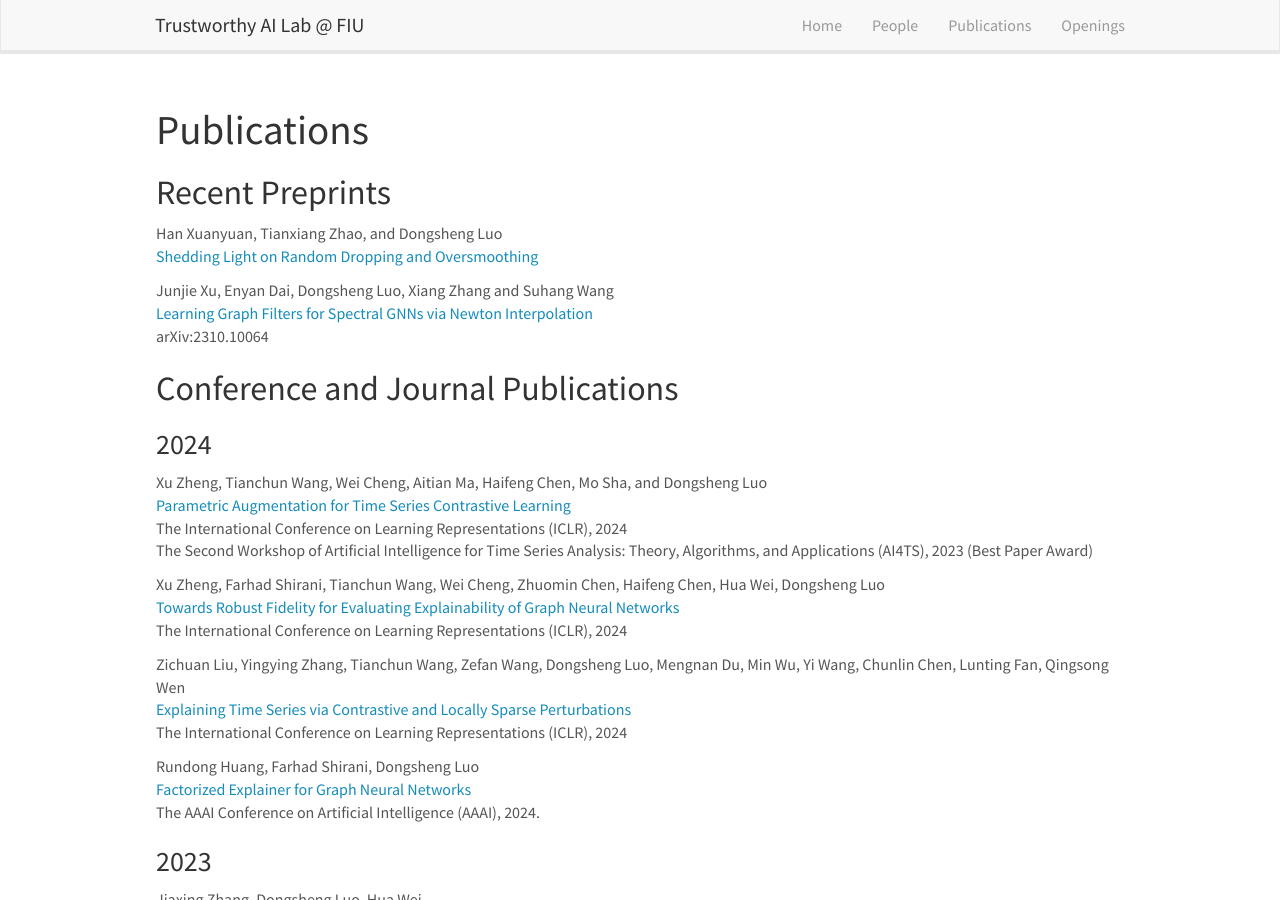
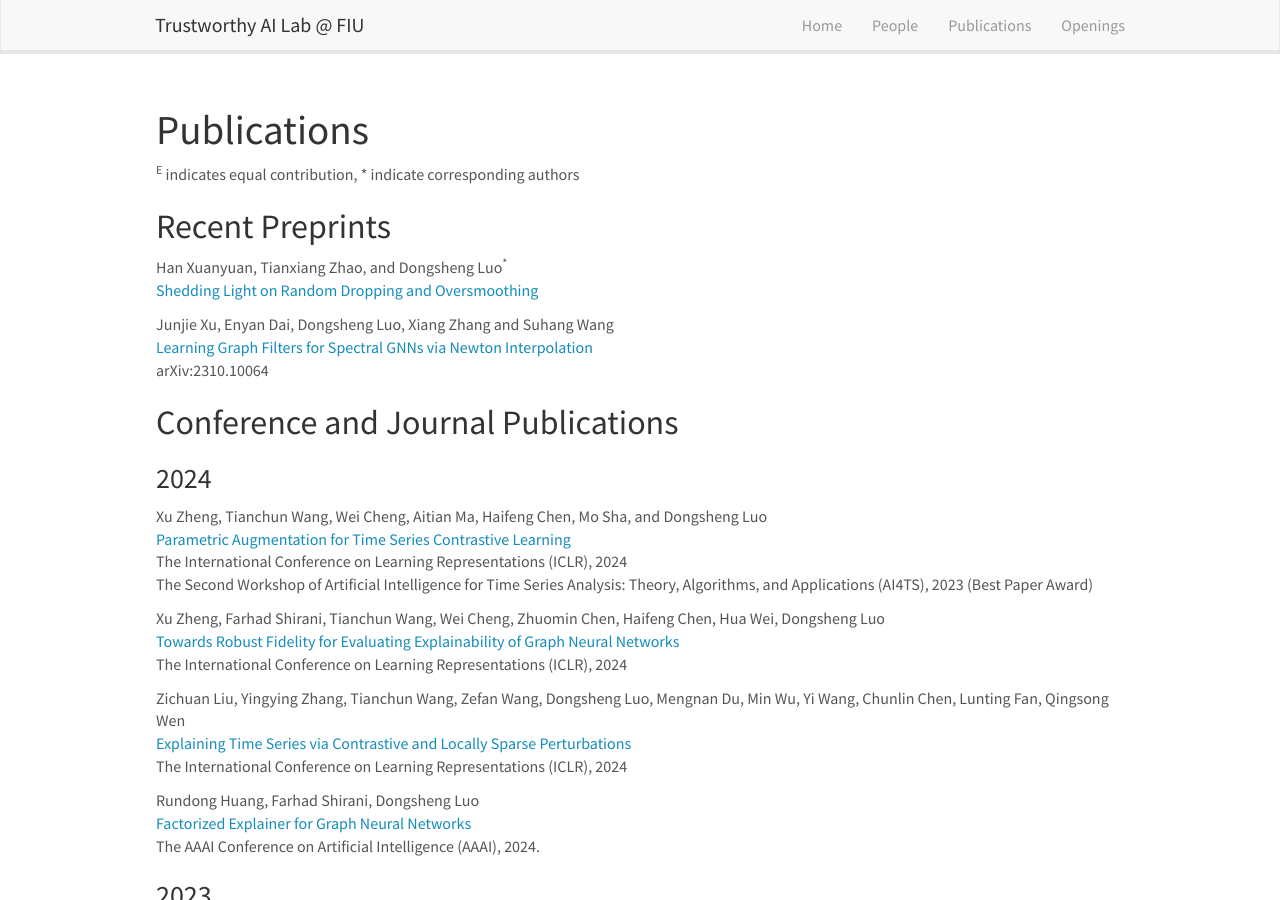
Before and after one commit to trustai4s-lab/trustai4s-lab.github.io, a Jekyll site: the page built from _pages/publications.md, in a window 1280 px wide and 900 px high. Built offline with Jekyll 4.4.1, drawn with Linux system fonts in a browser that asks for light colours; nearby versions of some CDN libraries.

Commit message:
Update publications.md

```diff
--- a/_pages/publications.md
+++ b/_pages/publications.md
@@ -9,9 +9,11 @@ permalink: /publications/
 
 # Publications
 
+<p><sup>E</sup> indicates equal contribution, * indicate corresponding authors</p>
+
 ## Recent Preprints
 
-Han Xuanyuan, Tianxiang Zhao, and Dongsheng Luo\
+Han Xuanyuan, Tianxiang Zhao, and Dongsheng Luo<sup>*</sup>\
 [Shedding Light on Random Dropping and Oversmoothing](https://openreview.net/forum?id=NE8Da26bEW)
 
 Junjie Xu, Enyan Dai, Dongsheng Luo, Xiang Zhang and Suhang Wang\
```
